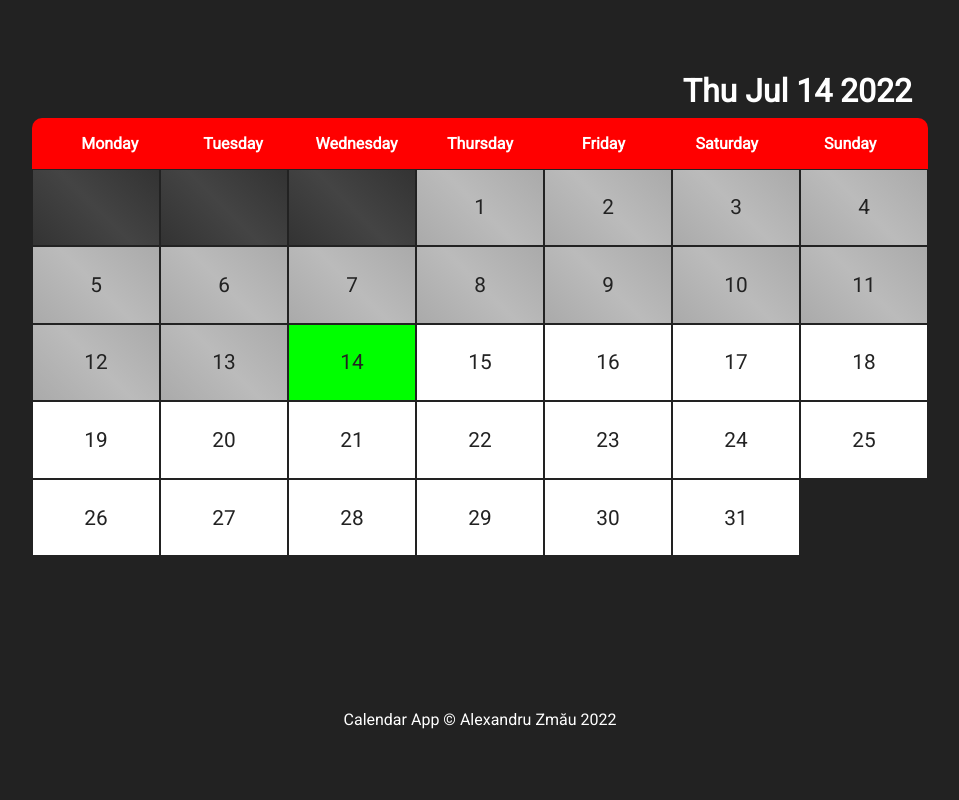
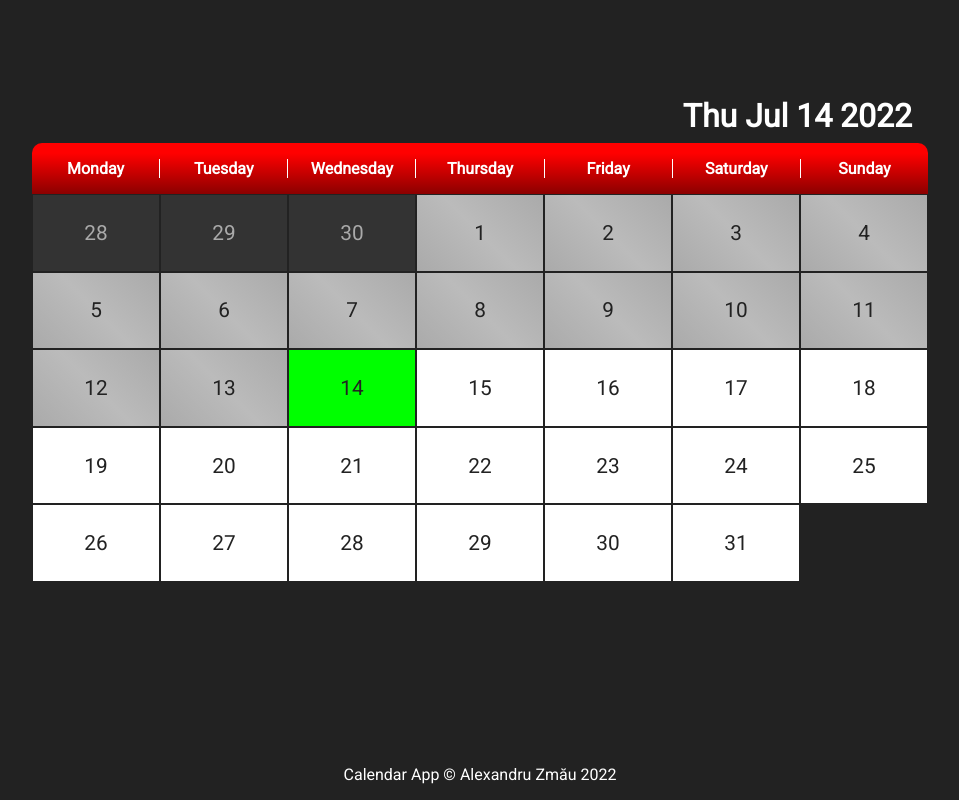
Before and after one commit to ZCAlex77/calendar-app, a React (Create React App) app: page / in a window 1280 px wide. Shown: the whole page, without its empty margins (160-1119 px from the left). Built offline with nearby package versions, Linux system fonts and the light colour scheme.

Commit message:
display last days of last month to fill empty cells at start of calendar

```diff
--- a/src/App.js
+++ b/src/App.js
@@ -6,19 +6,19 @@ function App() {
   const date = new Date(Date.now());
   const today = date.getDate();
   const weekDays = ["Monday", "Tuesday", "Wednesday", "Thursday", "Friday", "Saturday", "Sunday"];
+  const numOfDaysPerMonth = [31, 28, 31, 30, 31, 30, 31, 31, 30, 31, 30, 31];
 
-  const getNumOfDays = () => {
-    const numOfDaysPerMonth = [31, 28, 31, 30, 31, 30, 31, 31, 30, 31, 30, 31];
-    let num = numOfDaysPerMonth[date.getMonth()];
-    if(date.getFullYear() % 4 === 0 && num === 28) num += 1;
+  const getNumOfDays = (month, year) => {
+    let num = numOfDaysPerMonth[month];
+    if(year % 4 === 0 && num === 28) num += 1;
     return num;
   }
-  const generateDayArray = () =>{
-    let dayArr = [];
-    for(let i = 1; i <= getNumOfDays(); i++)
+  const generateDayArray = (month, currDay) =>{
+    let dayArr = [], lastMonth = month?month-1:11;
+    for(let i = 1; i <= getNumOfDays(month, date.getFullYear()); i++)
       dayArr.push(i);
-    for(let i = 0; i < date.getDay()%7 - 1; i++)
-      dayArr.unshift(0);
+    for(let i = 0; i < currDay%7 - 1; i++)
+      dayArr.unshift(-(numOfDaysPerMonth[lastMonth]-i));
     return dayArr;
   }
 
@@ -31,7 +31,7 @@ function App() {
         </ul>
         <ul className={appStyle.days}>
           {
-            generateDayArray().map(day => <Day key={`${day}${Math.floor(Math.random()*1000)}`} num={day} type={day === today?'current':(day < today?'past':'')} />)
+            generateDayArray(date.getMonth(), date.getDay()).map(day => <Day key={`${day}${Math.floor(Math.random()*1000)}`} num={day} today={today} />)
           }
         </ul>
       </div>
--- a/src/components/Day.js
+++ b/src/components/Day.js
@@ -1,10 +1,12 @@
 import flex from '../styles/flex.module.css';
 import dayStyle from '../styles/day.module.css';
 
-export default function Day({ num, type }){
+export default function Day({ num, today }){
+  let dayClass = num < 0?'none':(num < today?'past':(num === today?'current':'future'));
+
   return(
-    <li className={`${flex.flexCenter} ${dayStyle.day} ${num === 0?dayStyle.none:dayStyle[type]}`}>
-      <p>{num || ''}</p>
+    <li className={`${flex.flexCenter} ${dayStyle.day} ${dayStyle[dayClass]}`}>
+      <p>{Math.abs(num) || ''}</p>
     </li>
   )
 }
--- a/src/styles/app.module.css
+++ b/src/styles/app.module.css
@@ -28,15 +28,19 @@ h1{
 }
 
 .header{
-  background: red;
+  background: linear-gradient(to bottom, red 20%, darkred);
   list-style-type: none;
-  padding: 1rem;
+  padding: 16px 0;
   font-weight: bold;
 }
 
 .header li{
   flex-basis: 100%;
   text-align: center;
+}
+
+.header li:not(:last-child){
+  border-right: 1px solid #fff;
 }
 
 .days{
@@ -46,5 +50,7 @@ h1{
 
 footer{
   text-align: center;
-  margin-top: 2rem;
+  margin-top: 32px;
+  position: absolute;
+  bottom: 16px;
 }
--- a/src/styles/day.module.css
+++ b/src/styles/day.module.css
@@ -1,24 +1,7 @@
-.day{
-  background: #fff;
-  border: 1px solid #222;
-  aspect-ratio: 1/0.6;
-  cursor: pointer;
-}
-
-.day p{
-  font-size: 1.3rem;
-  color: #222;
-}
-
-.current{
-  background: lime;
-  color: #fff;
-}
-
-.past{
-  background: linear-gradient(45deg, #aaa, #bbb, #aaa);
-}
-
-.none{
-  background: linear-gradient(45deg, #333, #444, #333);
-}
+.day{border: 1px solid #222; aspect-ratio: 1/0.6; cursor: pointer;}
+.day p{font-size: 1.3rem; color: #222;}
+.current{background: lime; color: #fff;}
+.past{background: linear-gradient(45deg, #aaa, #bbb, #aaa);}
+.future{background: #fff;}
+.none{background: #333;}
+.none p{color: #aaa;}
```
